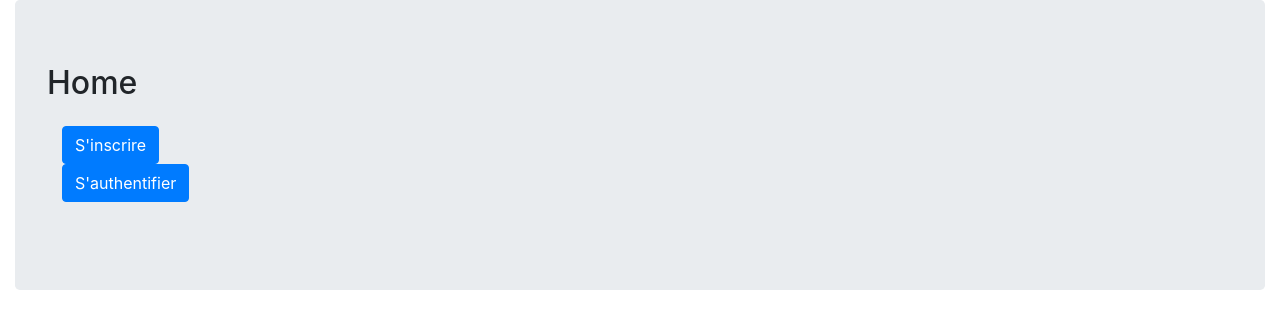
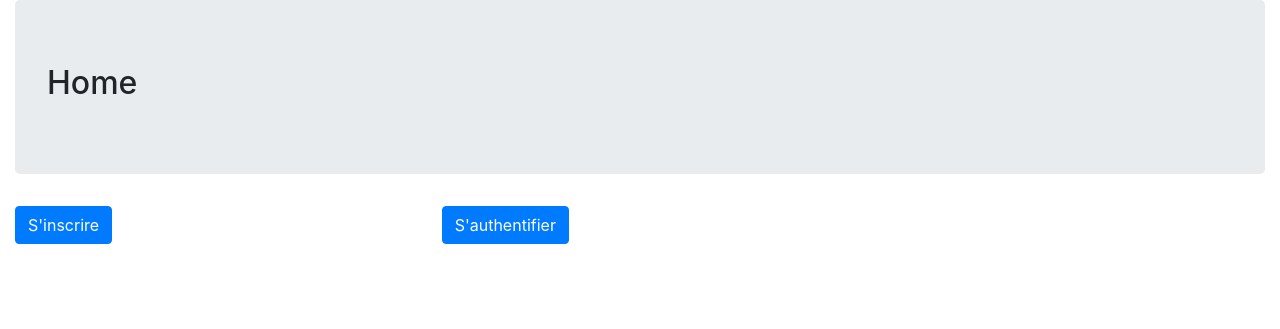
Before and after one commit to jjab2020/ci_clientmanager, a CodeIgniter app: page /ci_clientmanager/ in a window 1280 px wide. Shown: the part 80-409 px from the top of the page. Run offline with CodeIgniter, Linux system fonts and the light colour scheme; some libraries are stand-ins or nearby versions.

```diff
--- a/application/views/pages/home.php
+++ b/application/views/pages/home.php
@@ -1,17 +1,20 @@
 
 <div class="jumbotron">
 	<h2 class='dispaly-3'><?= $title ?></h2>
-    <div class="my-4
+</div>
+
+<div class="my-4">
+
 <div class="row">
+
  <div class="col-lg-4">
-
   <?php echo anchor("register","S'inscrire",['class'=>'btn btn-primary']); ?>
 </div>
+
 <div class="col-lg-4">
-
   <?php echo anchor("login","S'authentifier",['class'=>'btn btn-primary']); ?>
-          </div>
 </div>
 
 </div>
+
 </div>
```
Lines whose indentation alone changed are shown as unchanged.
